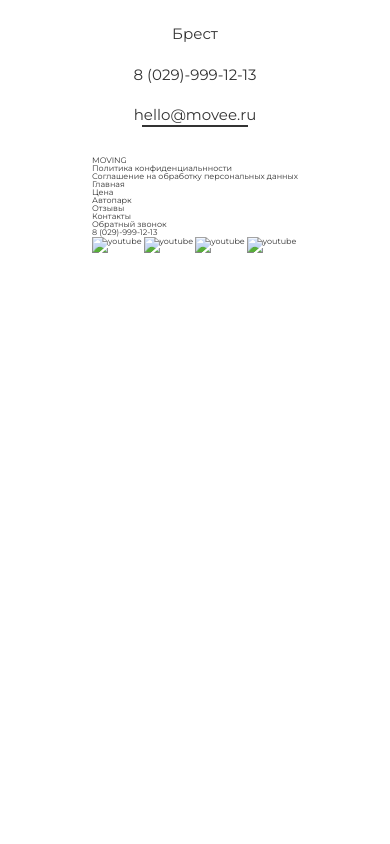
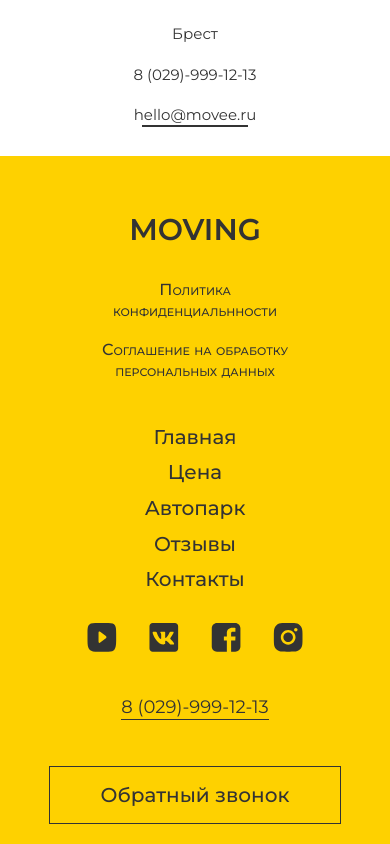
Before and after one commit to Kru3en/WABDAD-UPGRADE-JS-FRONTEND-LP, a website built with webpack: page index.html in a window 390 px wide. Shown: the part 3149-3993 px from the top of the page. Before the commit the page ends 3402 px from the top, so only its background shows below. Built offline with nearby package versions, Linux system fonts and the light colour scheme; grey boxes are pictures that could not be loaded; files whose address does not match are found by name.

Commit message:
feat: end task 11

```diff
--- a/index.html
+++ b/index.html
@@ -552,25 +552,25 @@
             <p>Контакты</p>
           </div>
           <div class="socialContainer">
-            <a href="#"><p>Обратный звонок</p></a>
+            <a href="#" class='buttonCall'><p>Обратный звонок</p></a>
             <a
               href="tel:+80299991213
-            "
+            " class='Number'
             >
               8 (029)-999-12-13
             </a>
             <div class="listSocial">
               <a href="#" class="iconSocialFooter">
-                <img src="#" alt="youtube" class="iconImgSocialFooter" />
+                <img src="./img/footer/youtube.svg" alt="youtube" class="iconImgSocialFooter" />
               </a>
               <a href="#" class="iconSocialFooter">
-                <img src="#" alt="youtube" class="iconImgSocialFooter" />
+                <img src="./img/footer/vk.svg" alt="youtube" class="iconImgSocialFooter" />
               </a>
               <a href="#" class="iconSocialFooter">
-                <img src="#" alt="youtube" class="iconImgSocialFooter" />
+                <img src="./img/footer/facebook.svg" alt="youtube" class="iconImgSocialFooter" />
               </a>
               <a href="#" class="iconSocialFooter">
-                <img src="#" alt="youtube" class="iconImgSocialFooter" />
+                <img src="./img/footer/instagram.svg" alt="youtube" class="iconImgSocialFooter" />
               </a>
             </div>
           </div>
--- a/scss/footer/style1980.scss
+++ b/scss/footer/style1980.scss
@@ -0,0 +1,105 @@
+.footer {
+  background-color: #fed100;
+  padding-top: 100px;
+  padding-bottom: 102px;
+  width: 100%;
+  display: flex;
+  flex-direction: column;
+  align-items: center;
+  .containerFooter {
+    display: flex;
+    gap: 204px;
+    .infoContainer {
+      display: flex;
+      flex-direction: column;
+      width: 238px;
+      height: 199px;
+      p:nth-of-type(1) {
+        font-weight: 600;
+        font-size: 30px;
+        color: #333;
+        margin-bottom: 44px;
+      }
+
+      p:nth-of-type(2) {
+        font-weight: 400;
+        font-size: 16px;
+        line-height: 1.304;
+        font-variant: small-caps;
+        color: #0e0f12;
+        width: 220px;
+        margin-bottom: 36px;
+      }
+
+      p:nth-of-type(3) {
+        font-weight: 400;
+        font-size: 16px;
+        font-variant: small-caps;
+        color: #0e0f12;
+      }
+    }
+    .movingContainer {
+      display: flex;
+      flex-direction: column;
+      gap: 16px;
+      p {
+        font-weight: 500;
+        font-size: 20px;
+        color: #333;
+      }
+    }
+    .socialContainer {
+      display: flex;
+      flex-direction: column;
+      align-items: center;
+      gap: 0px;
+      padding-top: 12px;
+      .buttonCall {
+        display: grid;
+        place-items: center;
+        border: 1px solid #333;
+        width: 250px;
+        height: 44px;
+        margin-bottom: 6px;
+        p {
+          font-weight: 500;
+          font-size: 20px;
+          color: #333;
+        }
+      }
+      .Number {
+        font-weight: 500;
+        font-size: 20px;
+        color: #333;
+        border-bottom: 1px solid #333;
+        margin-bottom: 26px;
+      }
+      .listSocial {
+        display: flex;
+        gap: 56px;
+        margin-left: -24px;
+      }
+    }
+  }
+}
+
+@media (max-width: 1200px) {
+  .footer {
+    .containerFooter {
+      display: flex;
+      gap: 105px;
+    }
+  }
+}
+
+@media (max-width: 850px) {
+  .footer {
+    .containerFooter {
+      display: flex;
+      flex-direction: column;
+      align-items: center;
+      gap: 25px;
+			text-align: center;
+    }
+  }
+}
--- a/scss/footer/style320.scss
+++ b/scss/footer/style320.scss
@@ -1,2 +1,95 @@
-@media (max-width: 470px) {
+@media (max-width: 420px) {
+  .footer {
+    width: 100%;
+    padding-top: 59px;
+    padding-bottom: 50px;
+    .containerFooter {
+      display: flex;
+      flex-direction: column;
+      align-items: center;
+      width: 100%;
+      gap: 0px;
+      .infoContainer {
+        display: flex;
+        flex-direction: column;
+        align-items: center;
+        width: 238px;
+        height: auto;
+        p:nth-of-type(1) {
+          font-weight: 600;
+          font-size: 30px;
+          color: #333;
+          margin-bottom: 35.43px;
+        }
+
+        p:nth-of-type(2),
+        p:nth-of-type(3) {
+          font-weight: 500;
+          font-size: 16px;
+          line-height: 1.304;
+          font-variant: small-caps;
+          text-align: center;
+          color: #333;
+          margin-bottom: 17.65px;
+          text-wrap: wrap;
+        }
+        p:nth-of-type(3) {
+          margin-bottom: 45.11px;
+        }
+      }
+      .movingContainer {
+        display: flex;
+        flex-direction: column;
+        gap: 15.69px;
+        p {
+          font-weight: 500;
+          font-size: 20px;
+          text-align: center;
+          color: #333;
+        }
+        p:last-of-type {
+          margin-bottom: 21.52px;
+        }
+      }
+      .socialContainer {
+        display: flex;
+        flex-direction: column-reverse;
+        align-items: center;
+        gap: 42.8px;
+        .buttonCall {
+          display: grid;
+          place-items: center;
+          border: 1px solid #333;
+          width: 292px;
+          height: 58px;
+          margin-bottom: 0px;
+          p {
+            font-weight: 500;
+            font-size: 20px;
+            color: #333;
+          }
+        }
+        .Number {
+          font-weight: 400;
+          font-size: 18px;
+          line-height: 1.314;
+          text-align: center;
+          color: #333;
+          border-bottom: 1px solid #333;
+          margin-bottom: 3px;
+        }
+        .listSocial {
+          display: flex;
+          gap: 30px;
+          margin-left: 0px;
+          a {
+            img {
+              width: 32px;
+              height: 29px;
+            }
+          }
+        }
+      }
+    }
+  }
 }
--- a/scss/footer/style768.scss
+++ b/scss/footer/style768.scss
@@ -1,3 +1,88 @@
 @media (max-width: 768px) {
+  .footer {
+    width: 100%;
+    padding-top: 74px;
+    padding-bottom: 148px;
+    .containerFooter {
+      display: flex;
+      flex-direction: column;
+      align-items: center;
+      width: 100%;
 
+      gap: 30px;
+      .infoContainer {
+        display: flex;
+        flex-direction: column;
+        align-items: center;
+        width: 403px;
+        height: auto;
+        p:nth-of-type(1) {
+          font-weight: 600;
+          font-size: 64px;
+          color: #333;
+          margin-bottom: 36px;
+        }
+
+        p:nth-of-type(2),
+        p:nth-of-type(3) {
+          font-weight: 500;
+          font-size: 24px;
+          line-height: 1.304;
+          font-variant: small-caps;
+          text-align: center;
+          color: #333;
+          margin-bottom: 20px;
+        }
+      }
+      .movingContainer {
+        display: flex;
+        flex-direction: column;
+        gap: 16px;
+        p {
+          font-weight: 500;
+          font-size: 30px;
+          text-align: center;
+          color: #333;
+        }
+      }
+      .socialContainer {
+        display: flex;
+        flex-direction: column-reverse;
+        align-items: center;
+        gap: 33px;
+        .buttonCall {
+          display: grid;
+          place-items: center;
+          border: 1px solid #333;
+          width: 352px;
+          height: 62px;
+          margin-bottom: 0px;
+          p {
+            font-weight: 500;
+            font-size: 30px;
+            color: #333;
+          }
+        }
+        .Number {
+          font-weight: 400;
+          font-size: 32px;
+          line-height: 1.314;
+          color: #333;
+          border-bottom: 1px solid #333;
+          margin-bottom: 0px;
+        }
+        .listSocial {
+          display: flex;
+          gap: 56px;
+          margin-left: 0px;
+          a {
+            img {
+              width: 32px;
+              height: 29px;
+            }
+          }
+        }
+      }
+    }
+  }
 }
```
Also changed, not shown: dist/style.css, img/footer/facebook.svg (added), img/footer/instagram.svg (added), img/footer/vk.svg (added), img/footer/youtube.svg (added), 2 other files.
